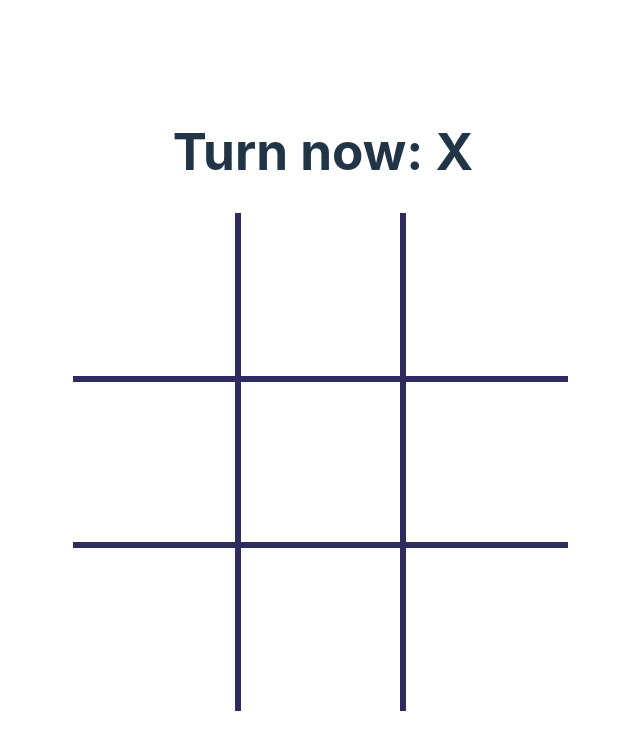
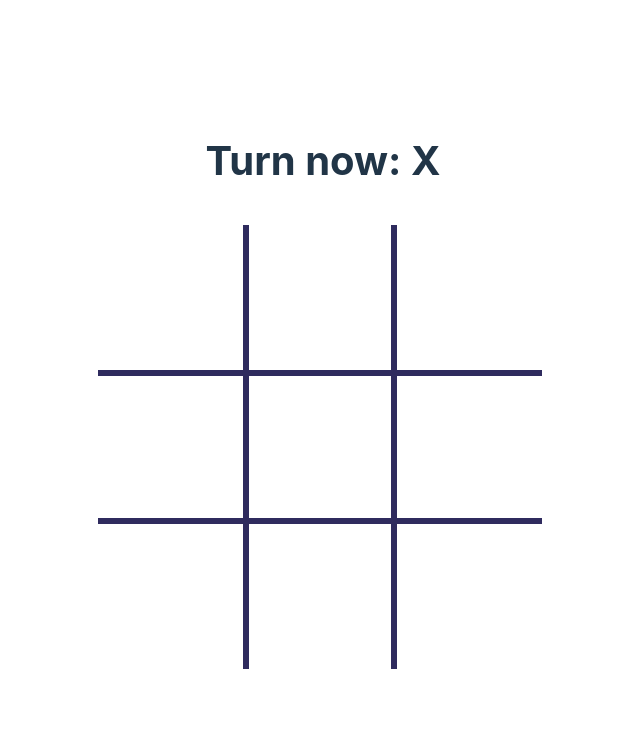
Before and after one commit to ZagSerSan/custom-developing_real-time, a React (Vite) app: page / in a window 1280 px wide. Shown: the top 750 px of the page, without its empty margins (317-957 px from the left). Built offline with nearby package versions, Linux system fonts and the light colour scheme.

Commit message:
ничья

```diff
--- a/src/components/Playground.jsx
+++ b/src/components/Playground.jsx
@@ -1,14 +1,28 @@
-import React, { useState } from 'react'
+import React, { useEffect, useState } from 'react'
 import './playground.css'
 import {winCombination} from '../utils/winCombination'
 
 const Playground = () => {
   const [gameOver, setGameOver] = useState(false)
   const [state, setState] = useState('X')
+  const [count, setCount] = useState(0)
+  const allButtons = document.querySelectorAll('.playground-space__btn')
+
+  useEffect(() => {
+    if (count === 9) {
+      setGameOver(true)
+      console.log('ничья')
+      allButtons.forEach(btn => {
+        btn.disabled = true
+        btn.classList.add('disabled')
+        btn.classList.add('game-over')
+      })
+    }
+  }, [count])
 
   const restartGame = () => {
     setGameOver(false)
-    const allButtons = document.querySelectorAll('.playground-space__btn')
+    setCount(0)
     allButtons.forEach(btn => {
       btn.textContent = ''
       btn.disabled = false
@@ -18,16 +32,16 @@ const Playground = () => {
   }
 
   const handleClick = ({target}) => {
-    if (target.textContent !== 'X' && target.textContent !== 'O') {
+    if (count !== 9 && target.textContent !== 'X' && target.textContent !== 'O') {
       target.textContent = state
       target.classList.add('disabled')
       setState(prev => prev === 'X' ? 'O' : 'X')
-      const allButtons = document.querySelectorAll('.playground-space__btn')
       const allValues = []
       allButtons.forEach(btn => {
         allValues.push(btn.textContent)
       })
       console.log(allValues)
+      setCount(prev => prev+1)
       const win = winCombination(allValues)
       if (win) {
         setGameOver(true)
@@ -43,7 +57,15 @@ const Playground = () => {
 
   return (
     <div className='playground'>
-      <h1>{!gameOver ? `Turn now: ${state}` : `${state} - is win!`}</h1>
+      <h2>{
+        !gameOver
+          ? ( count === 9
+            ? `No one won..`
+            : `Turn now: ${state}`
+          )
+          : `${state} - is win!`
+        }
+      </h2>
       {gameOver && <button onClick={restartGame} className='restart'>Play again</button>}
 
       <div className="playground-space">
--- a/src/components/playground.css
+++ b/src/components/playground.css
@@ -1,3 +1,8 @@
+h2 {
+  font-size: 40px;
+  margin-top: 0;
+}
+
 .restart {
   background-color: #e6e6ff;
   height: 0;
@@ -41,11 +46,12 @@
   display: flex;
   -ms-flex-wrap: wrap;
       flex-wrap: wrap;
-  width: 500px;
+  width: 450px;
 }
 .playground-space__btn {
   width: 33%;
-  height: 166px;
+  max-width: 148px;
+  height: 148px;
   font-size: 60px;
   color: #2f2b5e;
   padding: 0;
--- a/src/components/playground.scss
+++ b/src/components/playground.scss
@@ -1,6 +1,11 @@
 $border_color: #2f2b5e;
 $game-over_color: #2e2a5e8a;
 $border_size: 3px;
+
+h2 {
+  font-size: 40px;
+  margin-top: 0;
+}
 
 .restart {
   background-color: #e6e6ff;
@@ -30,11 +35,12 @@ $border_size: 3px;
   display: flex;
   flex-wrap: wrap;
 
-  width: 500px;
+  width: 450px;
 
   &__btn {
     width: 33%;
-    height: 166px;
+    max-width: 148px;
+    height: 148px;
     font-size: 60px;
     color: #2f2b5e;
     padding: 0;
```
